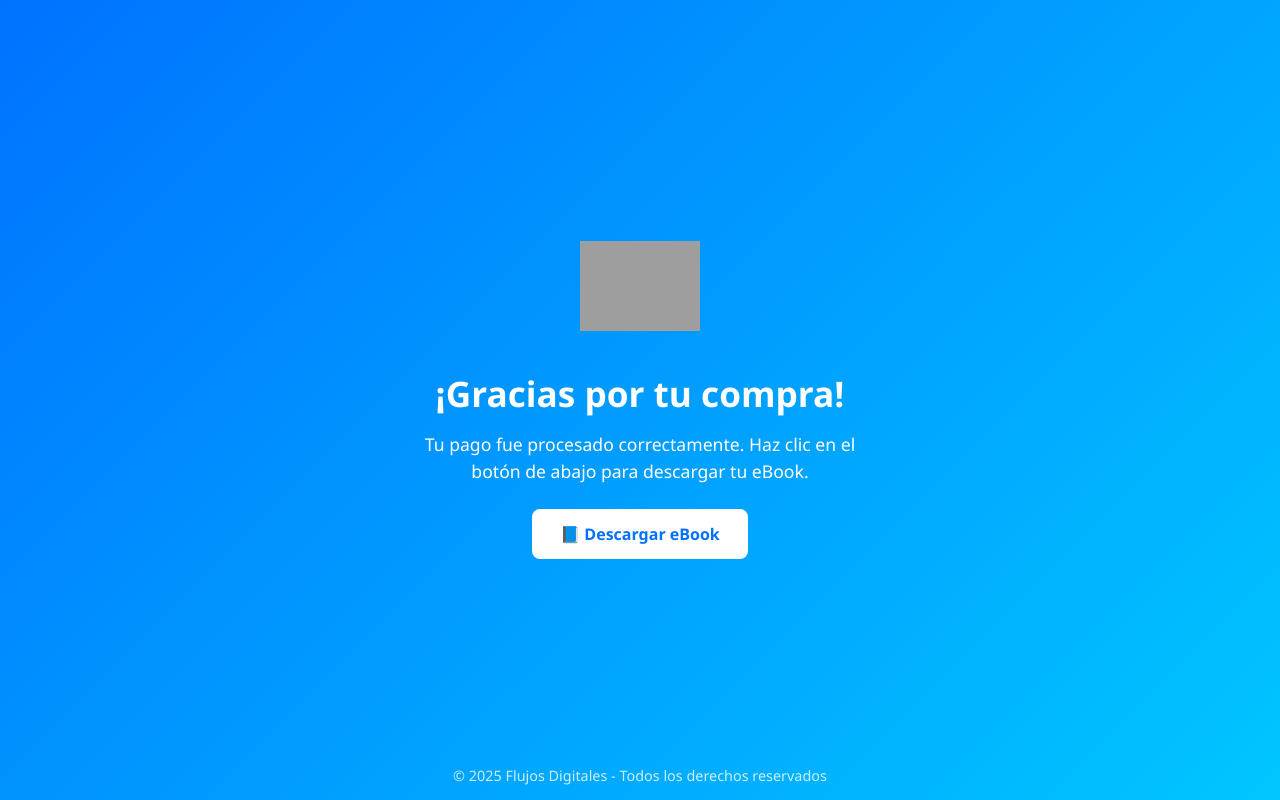
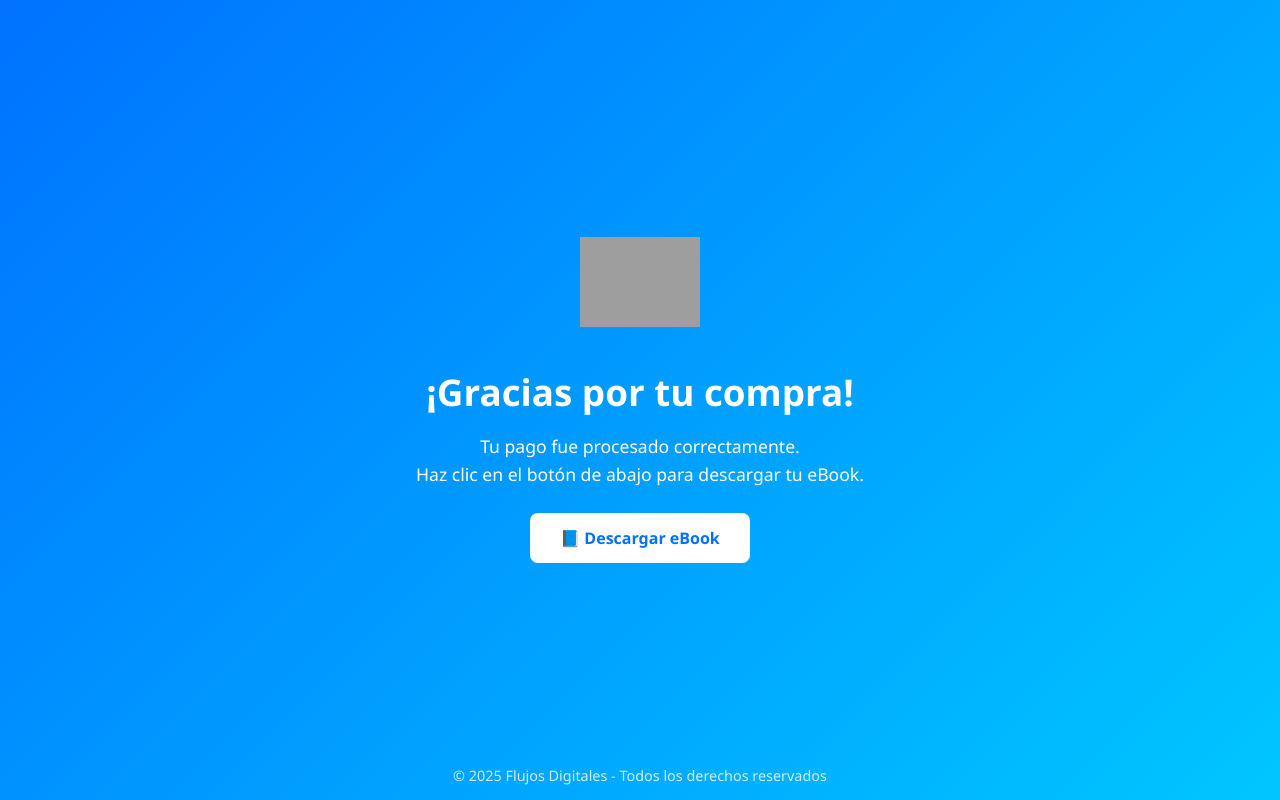
Before and after one commit to cmoscoso25/flujosdigitales-api, a website: page public/gracias.html in a window 1280 px wide. Drawn offline with Linux system fonts and the light colour scheme; grey boxes are pictures that could not be loaded.

Commit message:
Update gracias.html

```diff
--- a/public/gracias.html
+++ b/public/gracias.html
@@ -18,13 +18,13 @@
       margin: 0;
     }
     h1 {
-      font-size: 2.2em;
+      font-size: 2.3em;
       margin-bottom: 0.4em;
     }
     p {
       font-size: 1.1em;
-      max-width: 450px;
-      line-height: 1.5em;
+      max-width: 460px;
+      line-height: 1.6em;
       margin: 0 auto 25px auto;
     }
     a.button {
@@ -32,7 +32,7 @@
       background-color: #fff;
       color: #0072ff;
       text-decoration: none;
-      padding: 14px 28px;
+      padding: 14px 30px;
       border-radius: 8px;
       font-weight: bold;
       font-size: 1em;
@@ -57,8 +57,9 @@
 <body>
   <img src="https://flujosdigitales.com/logo.png" alt="Flujos Digitales">
   <h1>¡Gracias por tu compra!</h1>
-  <p>Tu pago fue procesado correctamente. Haz clic en el botón de abajo para descargar tu eBook.</p>
-  <a class="button" href="Ebook.pdf" download>📘 Descargar eBook</a>
+  <p>Tu pago fue procesado correctamente.<br>
+  Haz clic en el botón de abajo para descargar tu eBook.</p>
+  <a class="button" href="Ebook-1_C.pdf" download>📘 Descargar eBook</a>
 
   <footer>© 2025 Flujos Digitales - Todos los derechos reservados</footer>
 </body>
```
